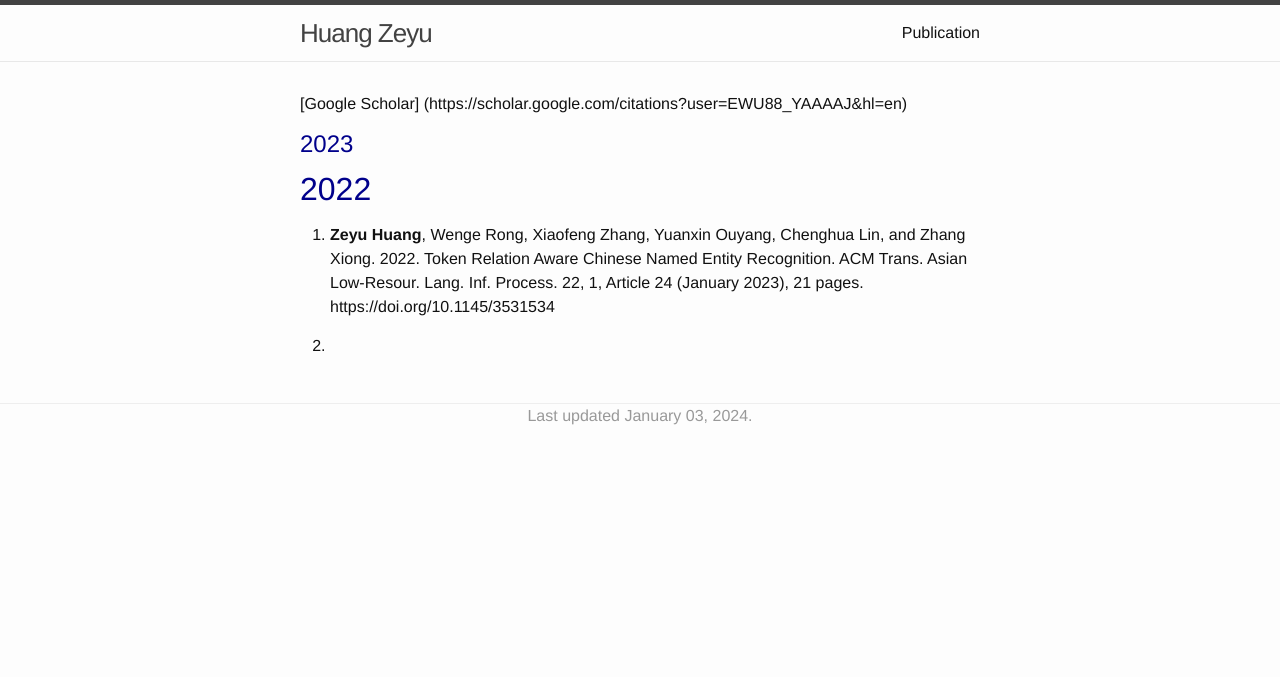
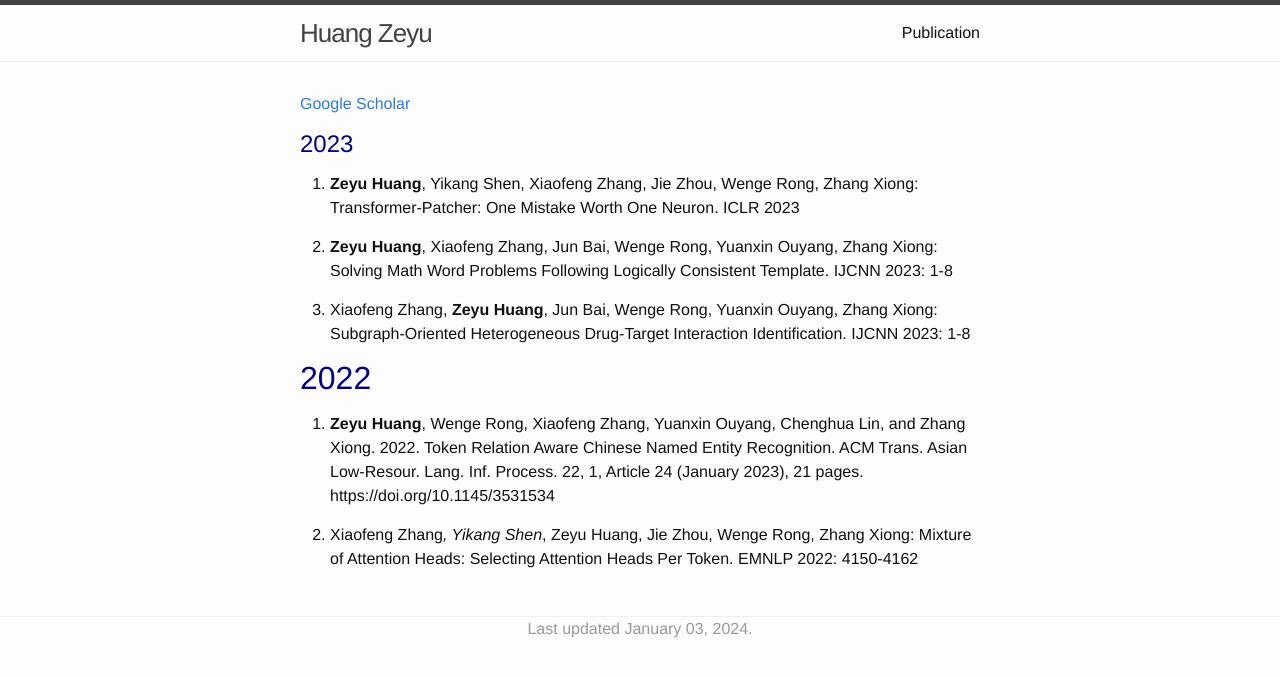
Before and after one commit to ZeroYuHuang/ZeroYuHuang.github.io, a Jekyll site: the page built from papers.md, in a window 1280 px wide. Shown: the top 677 px of the page. Built offline with Jekyll 4.4.1, drawn with Linux system fonts in a browser that asks for light colours; nearby versions of some CDN libraries; library files that are not in the unit come from our copies.

Commit message:
pub_update

```diff
--- a/papers.md
+++ b/papers.md
@@ -6,11 +6,17 @@ menu: yes
 order: 3
 ---
 
-[Google Scholar] (https://scholar.google.com/citations?user=EWU88_YAAAAJ&hl=en)
+[Google Scholar](https://scholar.google.com/citations?user=EWU88_YAAAAJ&hl=en)
 
 ### <span style="color:darkblue"> 2023 </span>
 
+1. **Zeyu Huang**, Yikang Shen, Xiaofeng Zhang, Jie Zhou, Wenge Rong, Zhang Xiong: Transformer-Patcher: One Mistake Worth One Neuron. ICLR 2023
 
+2. **Zeyu Huang**, Xiaofeng Zhang, Jun Bai, Wenge Rong, Yuanxin Ouyang, Zhang Xiong:
+Solving Math Word Problems Following Logically Consistent Template. IJCNN 2023: 1-8
+
+3. Xiaofeng Zhang, **Zeyu Huang**, Jun Bai, Wenge Rong, Yuanxin Ouyang, Zhang Xiong:
+Subgraph-Oriented Heterogeneous Drug-Target Interaction Identification. IJCNN 2023: 1-8
 
 ## <span style="color:darkblue"> 2022 </span>
 
@@ -18,4 +24,4 @@ order: 3
 
 1. **Zeyu Huang**, Wenge Rong, Xiaofeng Zhang, Yuanxin Ouyang, Chenghua Lin, and Zhang Xiong. 2022. Token Relation Aware Chinese Named Entity Recognition. ACM Trans. Asian Low-Resour. Lang. Inf. Process. 22, 1, Article 24 (January 2023), 21 pages. https://doi.org/10.1145/3531534
 
-2.
+2. 	Xiaofeng Zhang*, Yikang Shen*, Zeyu Huang, Jie Zhou, Wenge Rong, Zhang Xiong: Mixture of Attention Heads: Selecting Attention Heads Per Token. EMNLP 2022: 4150-4162
```
Also changed, not shown: index.md (+0 -12 lines).
